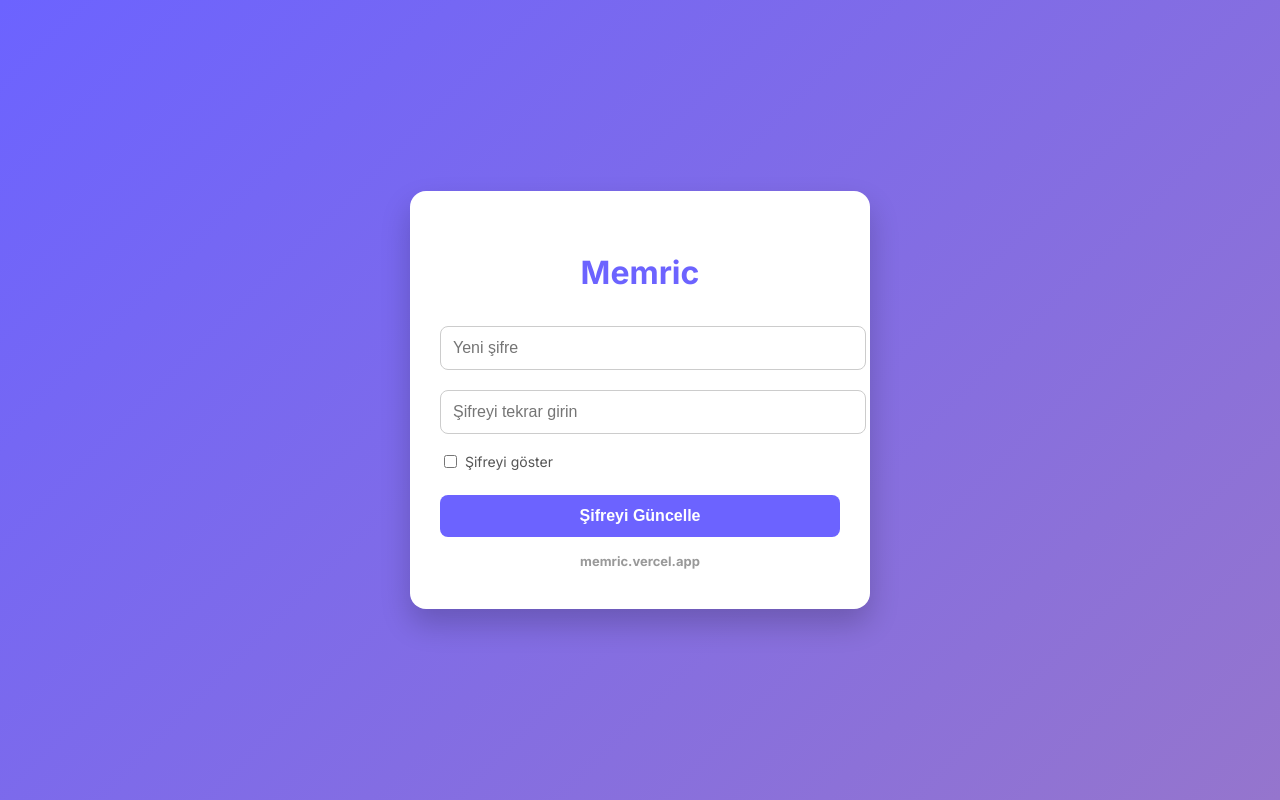
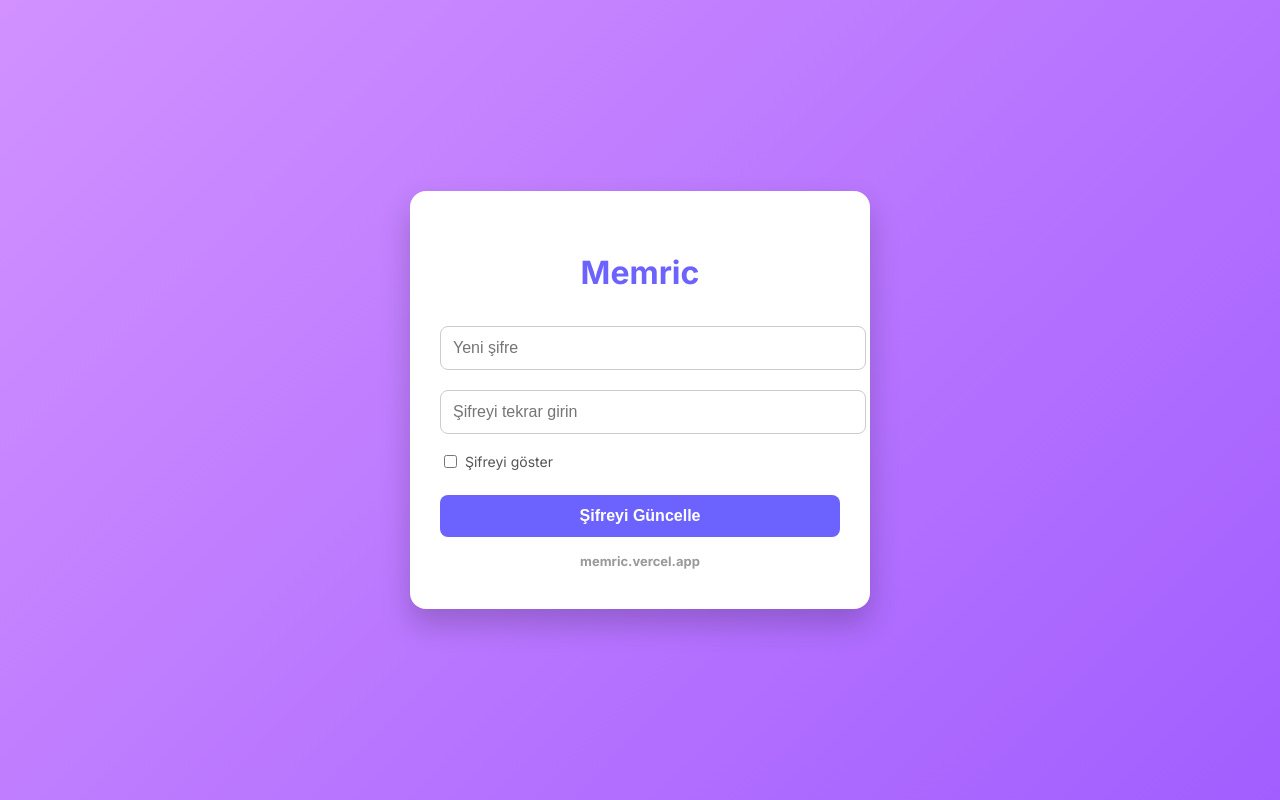
Before and after one commit to zarlixq/memric-web-pages, a plain HTML site: page index.html in a window 1280 px wide. Drawn offline with nearby package versions, Linux system fonts and the light colour scheme.

```diff
--- a/index.html
+++ b/index.html
@@ -11,13 +11,15 @@
     margin: 0;
     padding: 0;
     font-family: 'Inter', sans-serif;
-      background: linear-gradient(135deg, #6C63FF, #9575CD);
+    background: linear-gradient(135deg, #D291FF, #A25EFF);
+
     display: flex;
     justify-content: center;
     align-items: center;
     height: 100vh;
     color: white;
 }
+
 
     .container {
       background-color: white;
```
Lines whose indentation alone changed are shown as unchanged.
